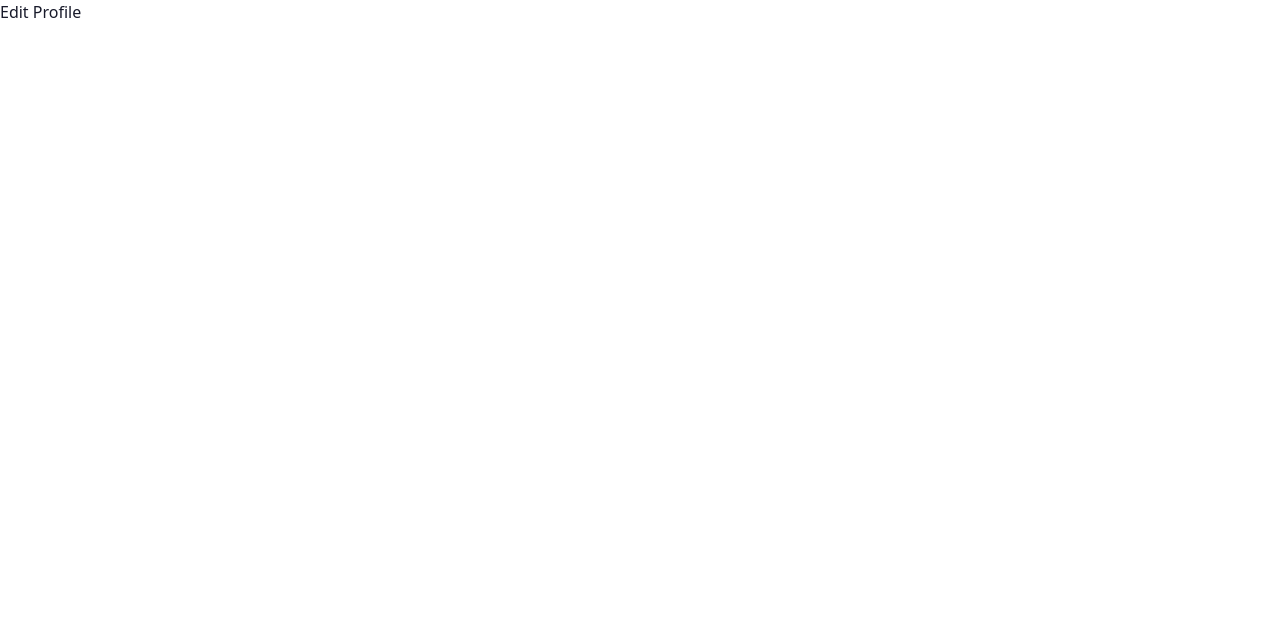
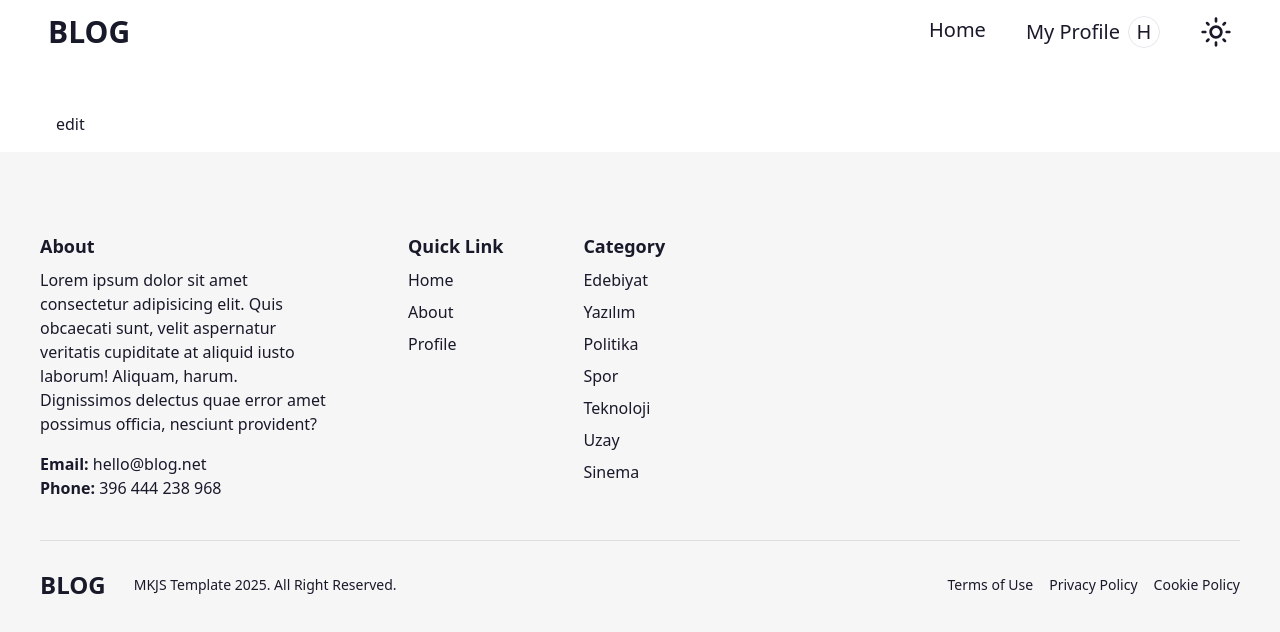
Before and after one commit to kayamazlum/Blog-App-Front, a Next.js app: page /edit_profile in a window 1280 px wide. Shown: the top 632 px of the page. Built offline with nearby package versions, Linux system fonts and the light colour scheme.

Commit message:
edit sayfasi temeli tasarlandi

```diff
--- a/src/app/(pages)/edit_profile/page.tsx
+++ b/src/app/(pages)/edit_profile/page.tsx
@@ -1,7 +1,19 @@
+import Footer from "@/components/footer";
+import Header from "@/components/header";
 import React from "react";
 
 const EditProfile = () => {
-  return <div>Edit Profile</div>;
+  return (
+    <>
+      <Header />
+      <div className="w-full flex justify-center mt-8">
+        <div className="w-[1200px] md:mx-8 sm:mx-4 mx-2 p-4">
+          <div className="flex flex-col">edit</div>
+        </div>
+      </div>
+      <Footer />
+    </>
+  );
 };
 
 export default EditProfile;
```
